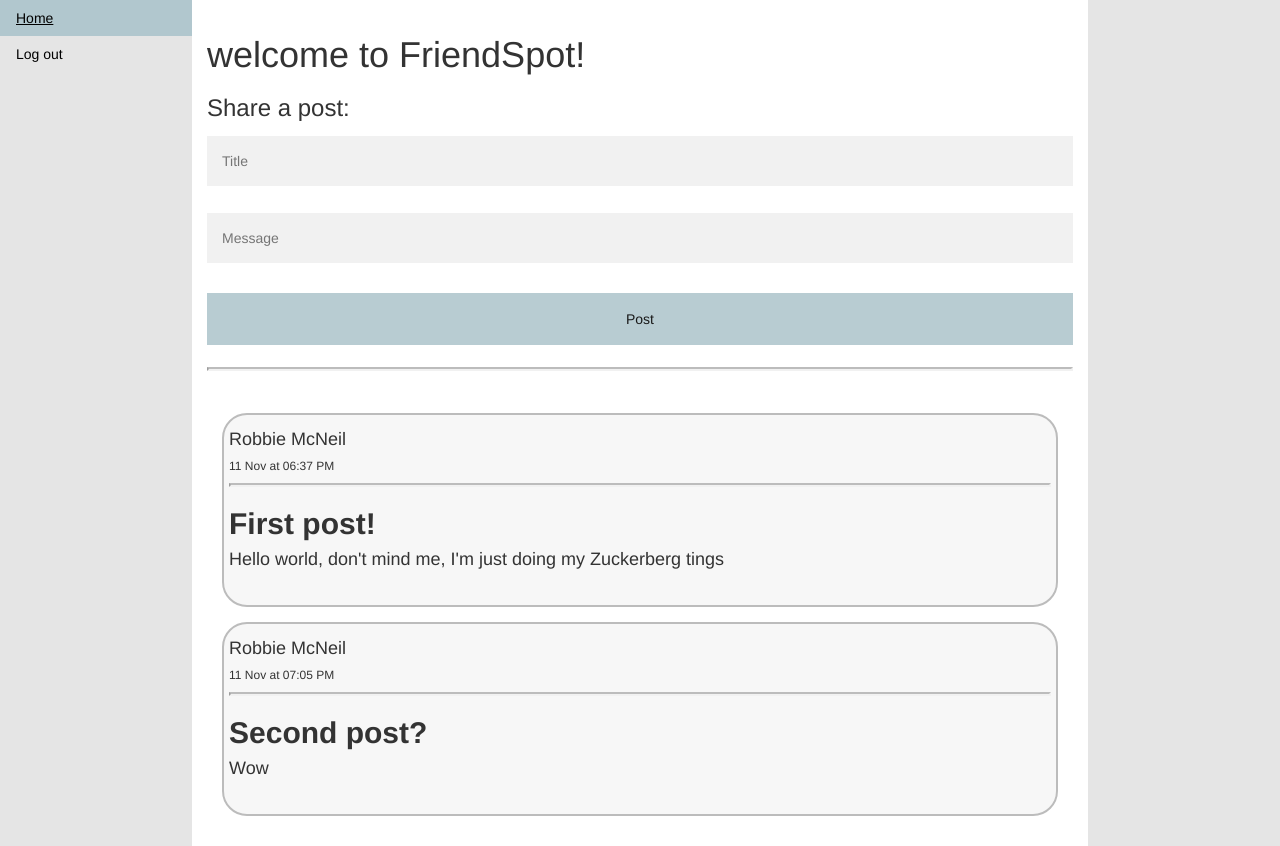
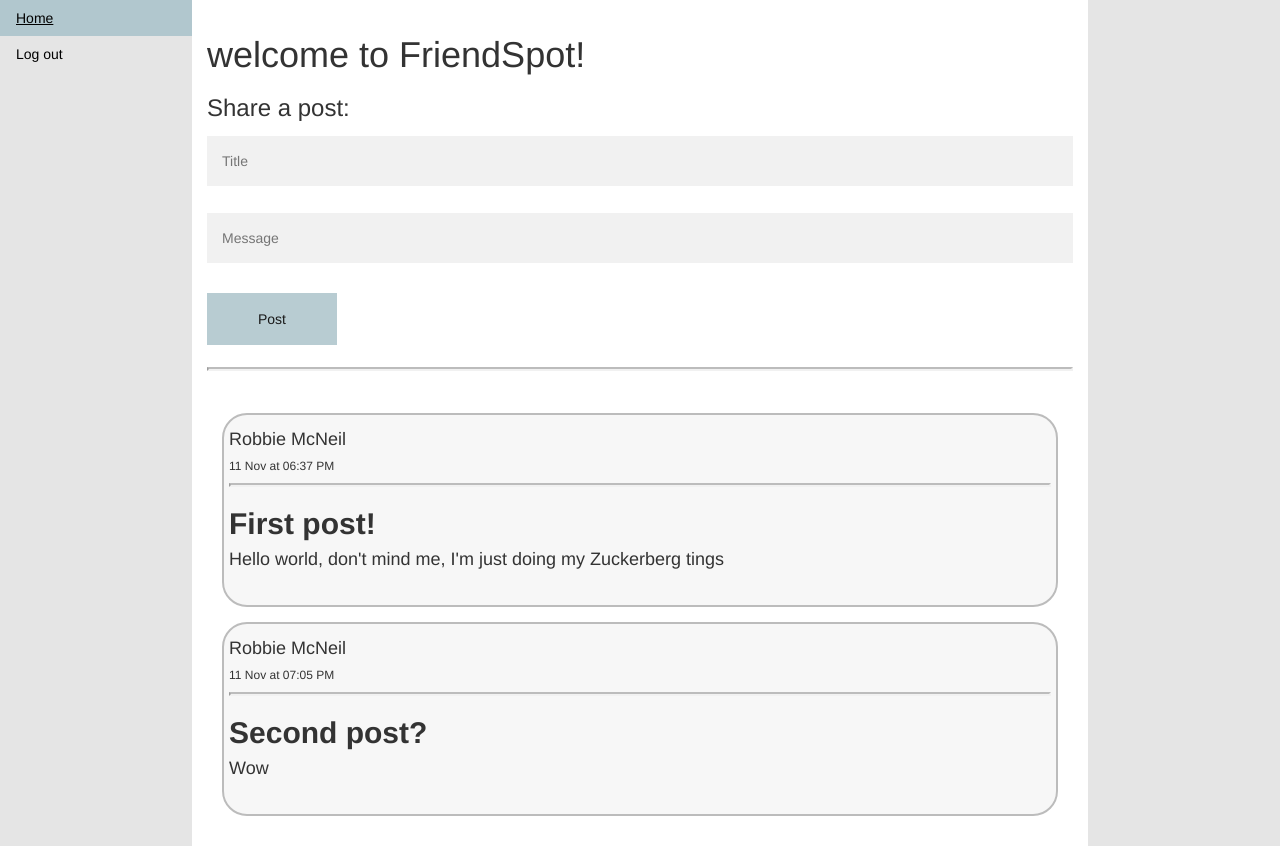
Before and after one commit to mcneil1/mcneil_robbie_set09103_cw2, a Flask app: page / in a window 1280 px wide. Run offline with Flask 2, Linux system fonts and the light colour scheme; a user stored in the database is signed in; data comes from the database, SQL or seed files in the repository; some libraries are stand-ins or nearby versions.

```diff
--- a/templates/base.html
+++ b/templates/base.html
@@ -48,8 +48,23 @@
 		opacity: 1;
 	}
 
+	.postbtn {
+		background-color: #B1C7CE;
+                color: black;
+                padding: 16px 20px;
+                margin: 8px 0;
+                border: none;
+                cursor: pointer;
+                width: 15%;
+                opacity: 0.9;
+	}
+
+	.postbtn:hover {
+		opacity: 1;
+	}
+
 	a {
-		color: dodgerblue;
+		color:dodgerblue;
 	}
 
 	body {
--- a/templates/index.html
+++ b/templates/index.html
@@ -18,7 +18,7 @@
 	<form method="post">
 		<input type="text" placeholder="Title" name="title" required>
 		<input type="text" placeholder="Message" name="body" required>
-		<button type="submit" class="registerbtn" value="Post">Post</button>
+		<button type="submit" class="postbtn" value="Post">Post</button>
 	</form>
 	<hr>
 	<br>
```
Also changed, not shown: 1 other file.
